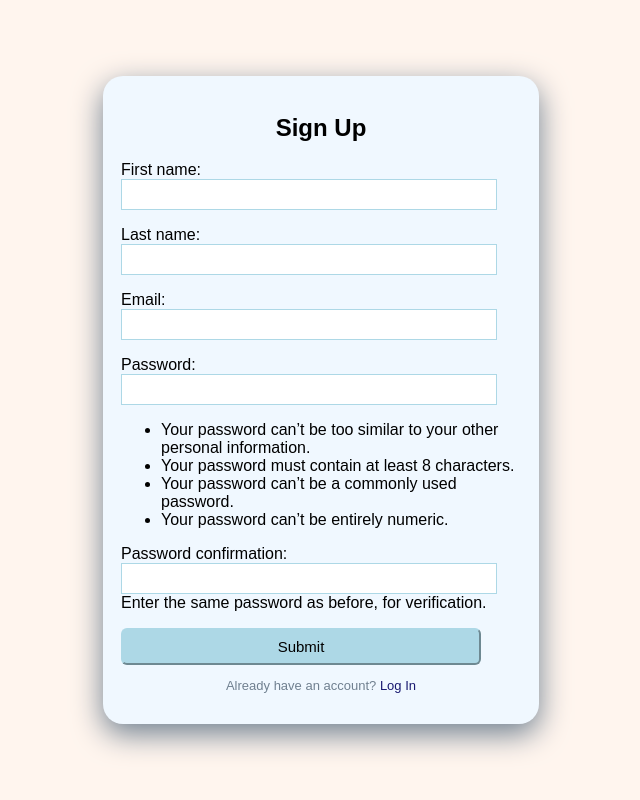
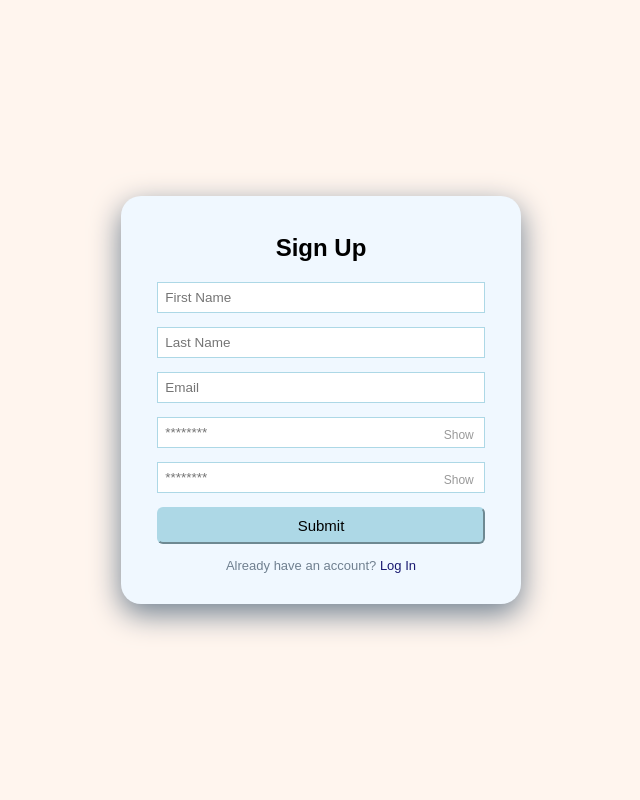
Before and after one commit to marzipanmomo/assignment-project, a Django app: page /accounts/signup/ in a window 1280 px wide. Shown: the whole page, without its empty margins (319-959 px from the left). Run offline with Django 5.2, Linux system fonts and the light colour scheme.

Commit message:
added show/hide button on passwords and fixed formatting of the signup and login pages

```diff
--- a/assets/Javascript/toggle.js
+++ b/assets/Javascript/toggle.js
@@ -0,0 +1,14 @@
+document.querySelectorAll('.toggle-password').forEach(function(button){
+    button.addEventListener('click',function(){
+        const input = button.previousElementSibling;
+
+        if(input.type === 'password'){
+            input.type = 'text';
+            button.textContent = 'Hide';
+        }
+        else{
+            input.type = 'password';
+            button.textContent = 'Show';
+        }
+    });
+});
--- a/assets/css/style.css
+++ b/assets/css/style.css
@@ -1,4 +1,8 @@
 /*external css stylesheet*/
+/* prevent padding from causing elements to overflow their width*/
+*{
+    box-sizing: border-box;
+}
 
 body.auth-page {
     margin: 0;
@@ -32,6 +36,8 @@ body.auth-page {
     font-size: 15px;
     font-weight: 500;
     cursor: pointer;
+    display: block;
+    margin: 0 auto 14px;
 }
 
 .auth-button:hover{
@@ -56,9 +62,34 @@ body.auth-page {
     border: 1px solid lightblue;
     font-family: sans-serif;
     font-size: 13.5px;
+    display: block;
+    margin: 0 auto 14px;
 }
 
 .form-input:focus{ /*when the form is being typed in*/
     outline: none;
     border-color: slategray;
 }
+
+.password-wrapper{
+    position: relative;
+    width:90%;
+    margin: 0 auto 14px;
+}
+
+.password-wrapper .form-input{
+    width:100%;
+    padding-right: 60px;
+}
+
+.toggle-password{
+    position: absolute;
+    right: 5px;
+    transform: translateY(-220%);
+    background: none;
+    border: none;
+    color: #999;
+    cursor: pointer;
+    font-family: sans-serif;
+    font-size: 12px;
+}
--- a/backend/accounts/forms.py
+++ b/backend/accounts/forms.py
@@ -6,7 +6,6 @@ class CustomUserCreationForm(UserCreationForm):
     first_name = forms.CharField(max_length=150, required=True)
     last_name = forms.CharField(max_length=150, required=True)
     email = forms.EmailField(required=True)
-
     class Meta(UserCreationForm.Meta):
         model = User
         # fields i want to include
@@ -19,6 +18,42 @@ class CustomUserCreationForm(UserCreationForm):
         super().__init__(*args, **kwargs)
         for field in self.fields.values():
             field.widget.attrs['class'] = 'form-input'
+
+        # writing inside the boxes
+        if 'first_name' in self.fields:
+            self.fields['first_name'].widget.attrs.update({
+                'placeholder': 'First Name',
+                'autocomplete': 'off',
+                'data-toggle': 'first_name'
+            })
+
+        if 'last_name' in self.fields:
+            self.fields['last_name'].widget.attrs.update({
+                'placeholder': 'Last Name',
+                'autocomplete': 'off',
+                'data-toggle': 'last_name'
+            })
+
+        if 'email' in self.fields:
+                    self.fields['email'].widget.attrs.update({
+                        'placeholder': 'Email',
+                        'autocomplete': 'off',
+                        'data-toggle': 'email'
+                    })
+
+        if 'password1' in self.fields:
+            self.fields['password1'].widget.attrs.update({
+                'placeholder': '********',
+                'autocomplete': 'off',
+                'data-toggle': 'password1'
+            })
+
+        if 'password2' in self.fields:
+            self.fields['password2'].widget.attrs.update({
+                'placeholder': '********',
+                'autocomplete': 'off',
+                'data-toggle': 'password2'
+            })
 
     #prevent error caused by duplicate email, if you try to use one email to make 2 accounts
     #will also make email lowercase so now it's case insensitive
@@ -45,6 +80,20 @@ class EmailLoginForm(AuthenticationForm):
         for field in self.fields.values():
             field.widget.attrs['class'] = 'form-input'
 
+        if 'username' in self.fields:
+            self.fields['username'].widget.attrs.update({
+                'placeholder': 'Email',
+                'autocomplete': 'off',
+                'data-toggle': 'username'
+            })
+
+        if 'password' in self.fields:
+            self.fields['password'].widget.attrs.update({
+                'placeholder': '********',
+                'autocomplete': 'off',
+                'data-toggle': 'password'
+            })
+
     def clean_username(self):
         #lower case to match the emails stored in the database
         return self.cleaned_data['username'].lower()
--- a/backend/accounts/templates/accounts/signup.html
+++ b/backend/accounts/templates/accounts/signup.html
@@ -16,9 +16,11 @@
             <h2>Sign Up</h2>
             <form method="POST" class="auth-form">
                 {% csrf_token %}
-                {{form.as_p}}
+                <!--{{form.as_p}}-->
+                <!--include error messages-->
+                {{ form.non_field_errors }}
 
-                <!--{{form.first_name}}
+                {{form.first_name}}
                 {{form.first_name.errors}}
                 {{form.last_name}}
                 {{form.last_name.errors}}
@@ -30,10 +32,18 @@
                     <button type="button" class="toggle-password" aria-label="ShowPassword">Show</button>
                 </div>
                 {{form.password1.errors}}
-            -->
+
+                <div class="password-wrapper">
+                    {{form.password2}}
+                    <button type="button" class="toggle-password" aria-label="Show Password">Show</button>
+                </div>
+                {{form.password2.errors}}
+
                 <button type="submit" class="auth-button">Submit</button>
             </form>
             <p class="auth-switch">Already have an account? <a href="{% url 'login' %}">Log In</a></p>
         </div>
+    <!--calling js file for the show/hide button-->
+    <script src="{% static 'javascript/toggle.js' %}"></script>
     </body>
 </html>
--- a/backend/assignment_core/settings.py
+++ b/backend/assignment_core/settings.py
@@ -29,7 +29,6 @@ ALLOWED_HOSTS = []
 
 
 # Application definition
-
 INSTALLED_APPS = [
     'django.contrib.admin',
     'django.contrib.auth',
@@ -37,7 +36,7 @@ INSTALLED_APPS = [
     'django.contrib.sessions',
     'django.contrib.messages',
     'django.contrib.staticfiles',
-    'accounts'
+    'accounts',
 ]
 
 MIDDLEWARE = [
```
Also changed, not shown: backend/accounts/templates/accounts/login.html (+11 -1 lines).
